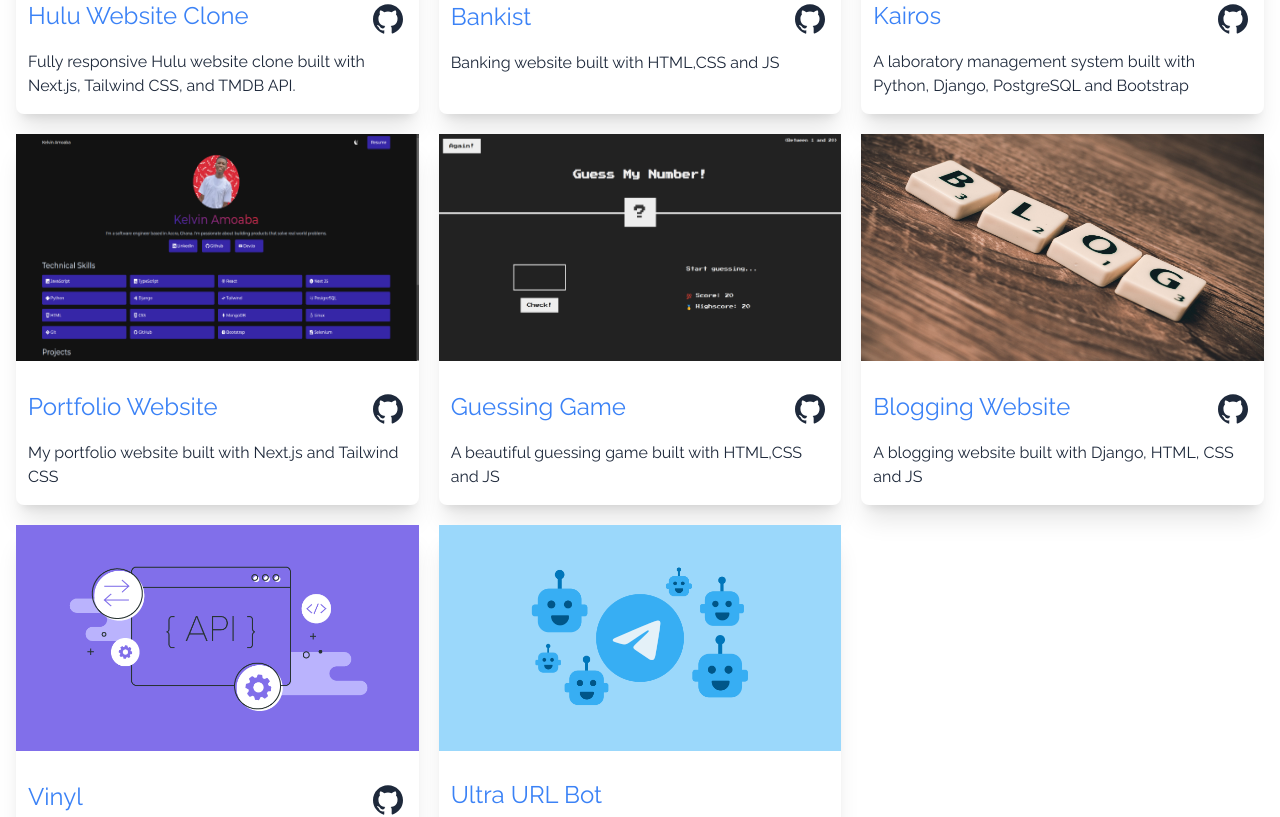
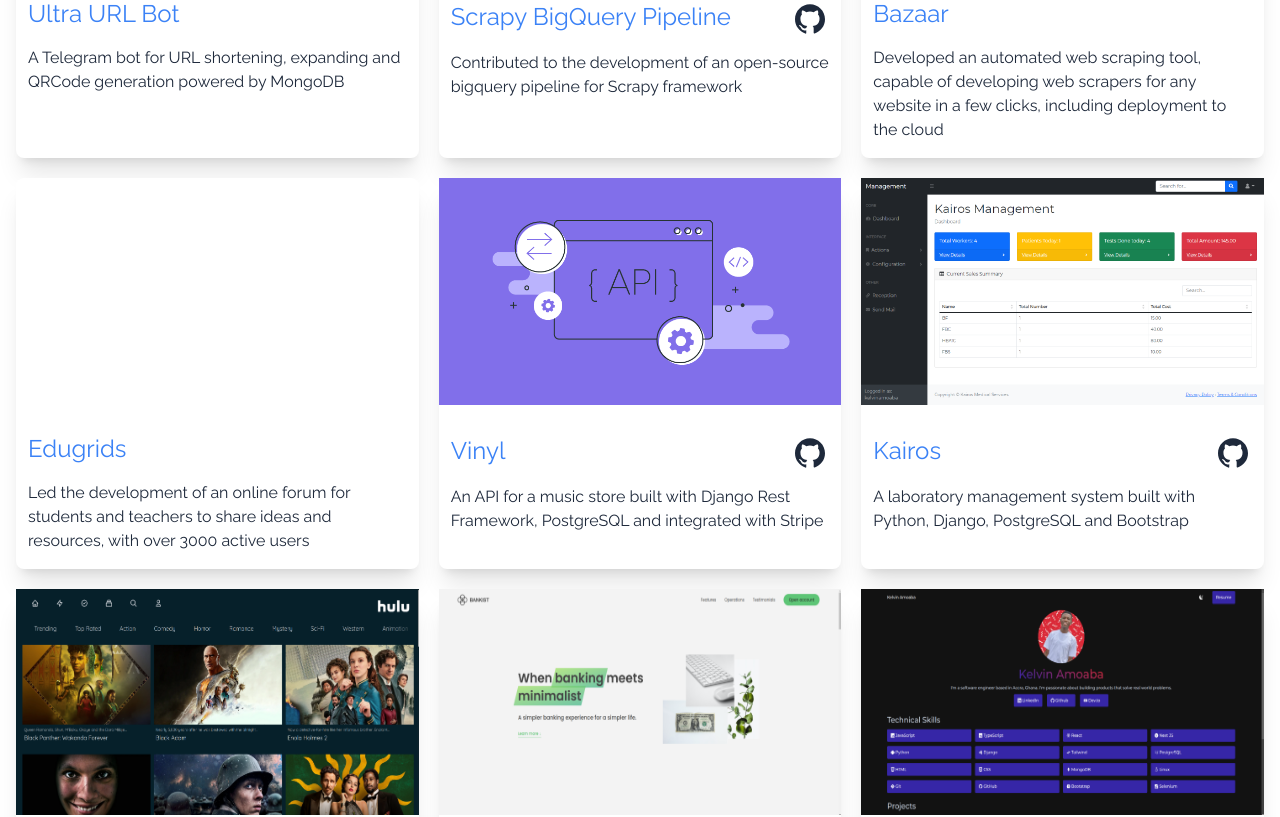
Before and after one commit to AmoabaKelvin/personal-portfolio, a Next.js app: page / in a window 1280 px wide. Shown: the part 1040-1857 px from the top of the page. Built offline with nearby package versions, Linux system fonts and the light colour scheme.

Commit message:
feat: add new projects and change projects order

```diff
--- a/data/portfolio.ts
+++ b/data/portfolio.ts
@@ -1,4 +1,58 @@
 export const PORTFOLIO_ITEMS = [
+  {
+    id: 8,
+    image: "/images/portfolio/telegram.webp",
+    title: "Ultra URL Bot",
+    description:
+      "A Telegram bot for URL shortening, expanding and QRCode generation powered by MongoDB",
+    link: "https://t.me/q_r_code_bot",
+    github: "",
+  },
+  {
+    id: 9,
+    image: "/images/portfolio/bigquery.webp",
+    title: "Scrapy BigQuery Pipeline",
+    description:
+      "Contributed to the development of an open-source bigquery pipeline for Scrapy framework",
+    link: "",
+    github: "https://github.com/8W9aG/scrapy-bigquery",
+  },
+  {
+    id: 10,
+    image: "/images/portfolio/bazaar.png",
+    title: "Bazaar",
+    description:
+      "Developed an automated web scraping tool, capable of developing web scrapers for any website in a few clicks, including deployment to the cloud",
+    link: "",
+    github: "",
+  },
+  {
+    id: 11,
+    image: "/images/portfolio/white.png",
+    title: "Edugrids",
+    description:
+      "Led the development of an online forum for students and teachers to share ideas and resources, with over 3000 active users",
+    link: "",
+    github: "",
+  },
+  {
+    id: 7,
+    image: "/images/portfolio/api.png",
+    title: "Vinyl",
+    description:
+      "An API for a music store built with Django Rest Framework, PostgreSQL and integrated with Stripe",
+    link: "",
+    github: "https://github.com/AmoabaKelvin/vinyl-backend",
+  },
+  {
+    id: 3,
+    image: "/images/portfolio/kairos.png",
+    title: "Kairos",
+    description:
+      "A laboratory management system built with Python, Django, PostgreSQL and Bootstrap",
+    link: "",
+    github: "https://github.com/AmoabaKelvin/kairos-medical-center",
+  },
   {
     id: 1,
     image: "/images/portfolio/hulu-clone.png",
@@ -15,15 +69,6 @@
     description: "Banking website built with HTML,CSS and JS",
     link: "https://amoaba-bankist.netlify.app/",
     github: "https://github.com/AmoabaKelvin/bankist",
-  },
-  {
-    id: 3,
-    image: "/images/portfolio/kairos.png",
-    title: "Kairos",
-    description:
-      "A laboratory management system built with Python, Django, PostgreSQL and Bootstrap",
-    link: "",
-    github: "https://github.com/AmoabaKelvin/kairos-medical-center",
   },
   {
     id: 4,
@@ -49,22 +94,4 @@
     link: "",
     github: "https://github.com/AmoabaKelvin/kelvins-insights",
   },
-  {
-    id: 7,
-    image: "/images/portfolio/api.png",
-    title: "Vinyl",
-    description:
-      "An API for a music store built with Django Rest Framework, PostgreSQL and integrated with Stripe",
-    link: "",
-    github: "https://github.com/AmoabaKelvin/vinyl-backend",
-  },
-  {
-    id: 8,
-    image: "/images/portfolio/telegram.webp",
-    title: "Ultra URL Bot",
-    description:
-      "A Telegram bot for URL shortening, expanding and QRCode generation powered by MongoDB",
-    link: "https://t.me/q_r_code_bot",
-    github: "",
-  },
 ];
```
